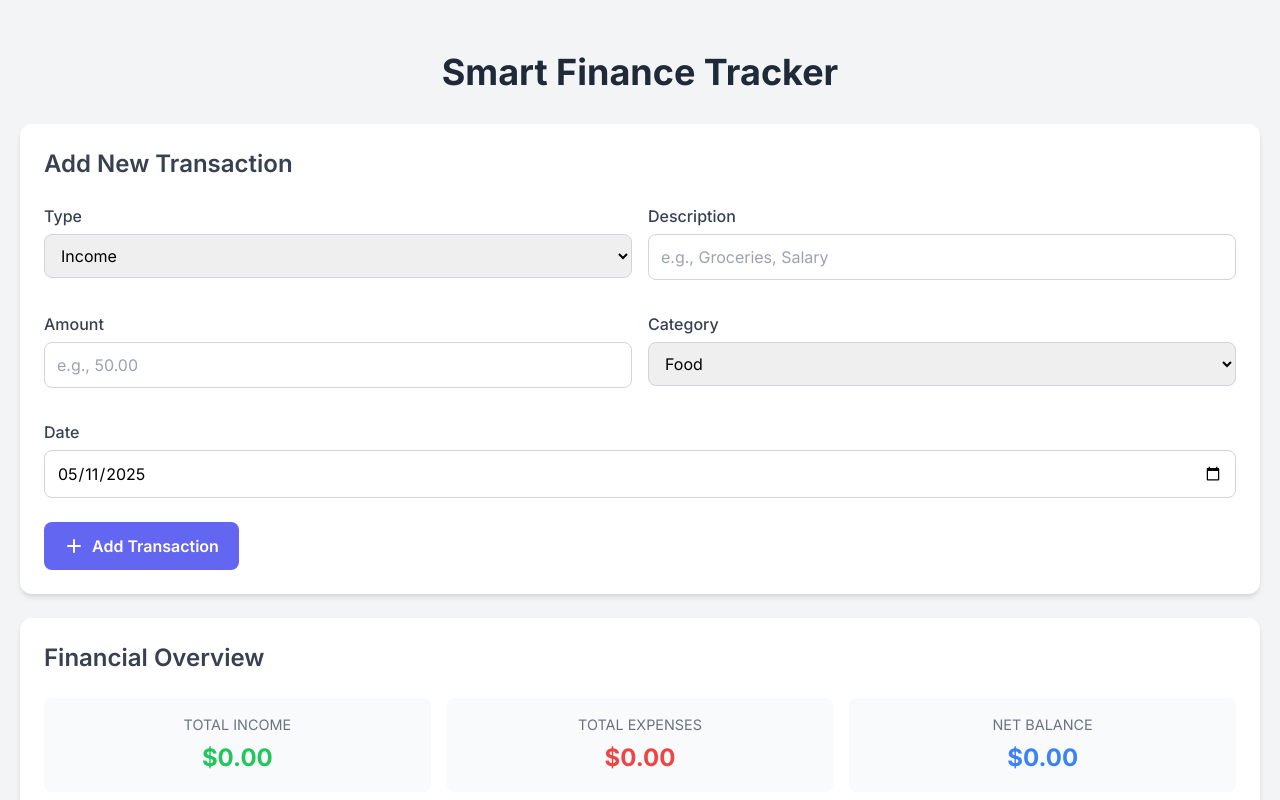
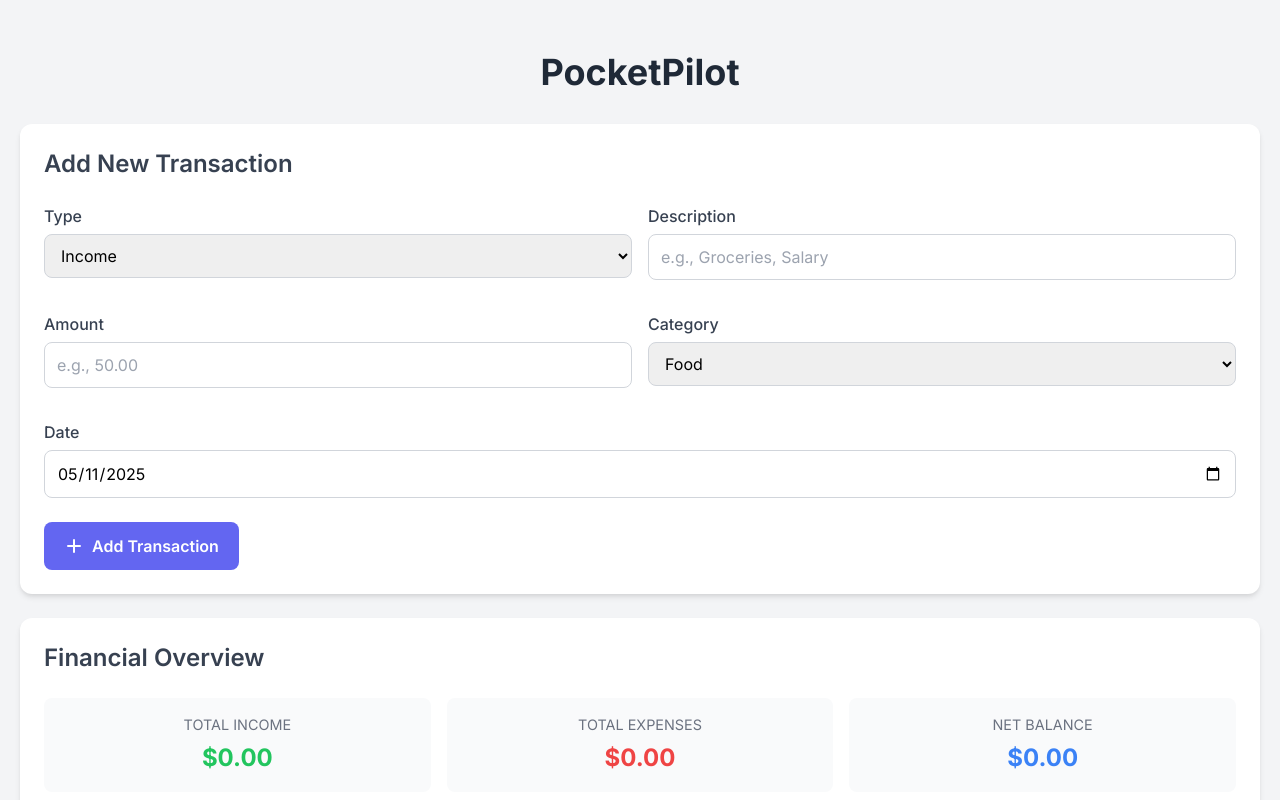
Before and after one commit to shivraj1499/Smart-finanace-tracker, a plain HTML site: page index.html in a window 1280 px wide. Shown: the top 800 px of the page. Drawn offline with nearby package versions, Linux system fonts and the light colour scheme.

Commit message:
index.html

```diff
--- a/index.html
+++ b/index.html
@@ -154,7 +154,7 @@
 <body>
     <div class="container">
         <header class="text-center my-8">
-            <h1 class="text-4xl font-bold text-gray-800">Smart Finance Tracker</h1>
+            <h1 class="text-4xl font-bold text-gray-800">PocketPilot</h1>
         </header>
 
         <div class="card">
```
